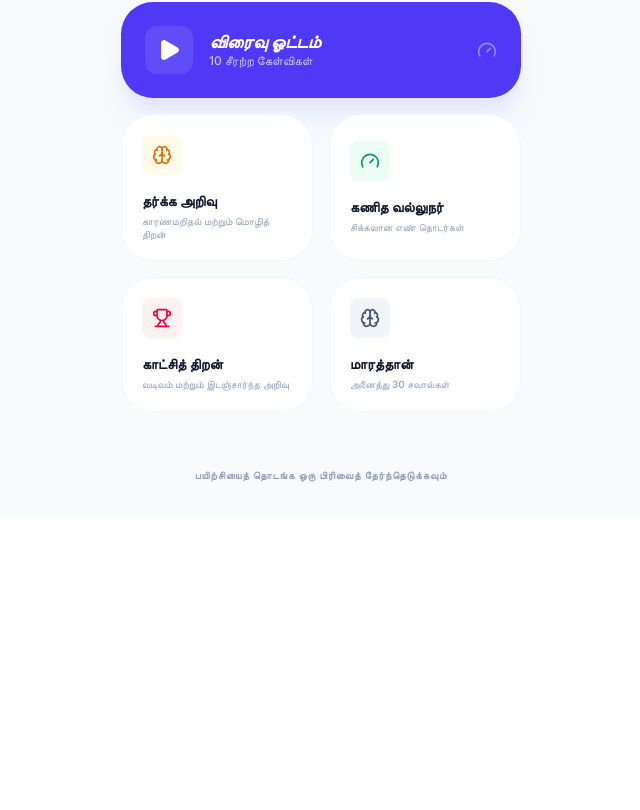
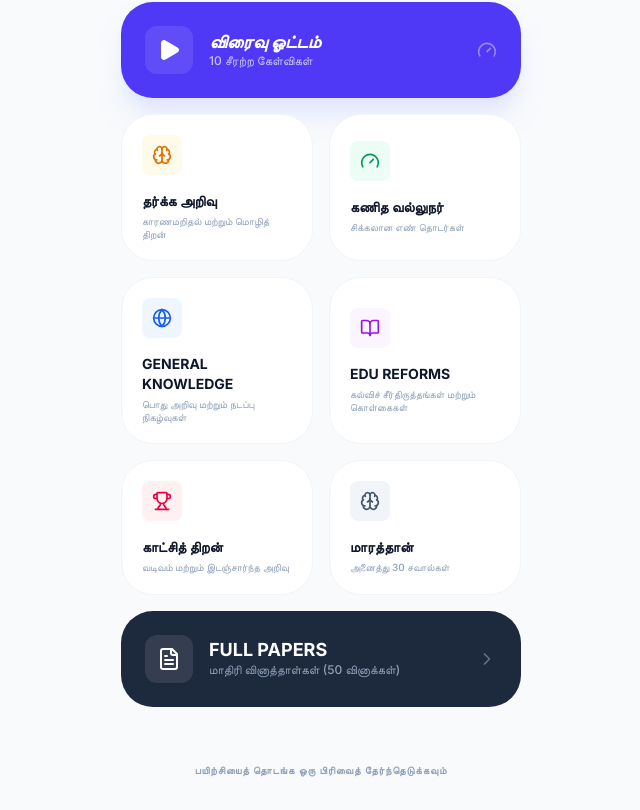
Before and after one commit to zeeerow/iq-challenger, a React (Vite) app: page / in a window 1280 px wide. Shown: the part 290-1100 px from the top of the page, without its empty margins (319-959 px from the left). Before the commit the page ends 805 px from the top, so only its background shows below. Built offline with nearby package versions, Linux system fonts and the light colour scheme.

Commit message:
Updated App.tsx

```diff
--- a/src/App.tsx
+++ b/src/App.tsx
@@ -1,20 +1,22 @@
 import { useState, useEffect } from 'react';
 import { motion, AnimatePresence } from 'motion/react';
 import questionsData from './data/questions.json';
+import papersData from './data/papers.json';
 import { useQuizEngine } from './hooks/useQuizEngine';
 import { useCountdown } from './hooks/useCountdown';
 import { QuizCard } from './components/QuizCard';
 import { Results } from './components/Results';
 import { ReviewScreen } from './components/ReviewScreen';
 import { InstallPrompt } from './components/InstallPrompt';
-import { Brain, Play, Trophy, Gauge } from 'lucide-react';
-import { Question } from './types';
+import { Brain, Play, Trophy, Gauge, Globe, BookOpen, ChevronRight, FileText, X } from 'lucide-react';
+import { Question, PapersData, Paper } from './types';
 
-type Screen = 'home' | 'quiz' | 'results' | 'review';
+type Screen = 'home' | 'quiz' | 'results' | 'review' | 'papers_main' | 'papers_list';
 
 export default function App() {
   const [screen, setScreen] = useState<Screen>('home');
   const [selectedOptionId, setSelectedOptionId] = useState<string | undefined>();
+  const [selectedPaperType, setSelectedPaperType] = useState<'iq' | 'gk' | null>(null);
 
   const engine = useQuizEngine({
     questions: questionsData as Question[],
@@ -30,7 +32,7 @@ export default function App() {
     }
   });
 
-  const handleStart = (mode: 'sprint' | 'logic' | 'visual' | 'math' | 'marathon') => {
+  const handleStart = (mode: 'sprint' | 'logic' | 'visual' | 'math' | 'marathon' | 'gk' | 'edu') => {
     let filtered = [...questionsData] as Question[];
     let count = 10;
 
@@ -44,6 +46,14 @@ export default function App() {
       case 'math':
         filtered = filtered.filter(q => q.category === 'number_series');
         break;
+      case 'gk':
+        filtered = filtered.filter(q => q.category === 'general_knowledge');
+        count = 30;
+        break;
+      case 'edu':
+        filtered = filtered.filter(q => q.category === 'edu_reforms');
+        count = 30;
+        break;
       case 'marathon':
         count = filtered.length;
         break;
@@ -52,6 +62,14 @@ export default function App() {
     }
 
     engine.startQuiz(filtered, count);
+    setScreen('quiz');
+    setSelectedOptionId(undefined);
+    timer.reset(30);
+    timer.start();
+  };
+
+  const handleStartPaper = (paper: Paper) => {
+    engine.startQuiz(paper.questions, paper.questions.length);
     setScreen('quiz');
     setSelectedOptionId(undefined);
     timer.reset(30);
@@ -171,6 +189,26 @@ export default function App() {
                     <p className="text-[10px] text-slate-400 font-medium leading-tight">சிக்கலான எண் தொடர்கள்</p>
                   </button>
                   <button
+                    onClick={() => handleStart('gk')}
+                    className="p-5 bg-white border border-slate-100 rounded-[2rem] text-left hover:border-indigo-200 transition-all active:scale-[0.96]"
+                  >
+                    <div className="w-10 h-10 bg-blue-50 rounded-lg flex items-center justify-center text-blue-600 mb-4">
+                      <Globe size={20} />
+                    </div>
+                    <h4 className="font-bold text-sm uppercase mb-1">General Knowledge</h4>
+                    <p className="text-[10px] text-slate-400 font-medium leading-tight">பொது அறிவு மற்றும் நடப்பு நிகழ்வுகள்</p>
+                  </button>
+                  <button
+                    onClick={() => handleStart('edu')}
+                    className="p-5 bg-white border border-slate-100 rounded-[2rem] text-left hover:border-indigo-200 transition-all active:scale-[0.96]"
+                  >
+                    <div className="w-10 h-10 bg-purple-50 rounded-lg flex items-center justify-center text-purple-600 mb-4">
+                      <BookOpen size={20} />
+                    </div>
+                    <h4 className="font-bold text-sm uppercase mb-1">Edu Reforms</h4>
+                    <p className="text-[10px] text-slate-400 font-medium leading-tight">கல்விச் சீர்திருத்தங்கள் மற்றும் கொள்கைகள்</p>
+                  </button>
+                  <button
                     onClick={() => handleStart('visual')}
                     className="p-5 bg-white border border-slate-100 rounded-[2rem] text-left hover:border-indigo-200 transition-all active:scale-[0.96]"
                   >
@@ -190,6 +228,24 @@ export default function App() {
                     <h4 className="font-bold text-sm uppercase mb-1">மாரத்தான்</h4>
                     <p className="text-[10px] text-slate-400 font-medium leading-tight">அனைத்து 30 சவால்கள்</p>
                   </button>
+                  <button
+                    onClick={() => {
+                      setSelectedPaperType(null);
+                      setScreen('papers_main');
+                    }}
+                    className="col-span-2 p-6 bg-slate-800 text-white rounded-[2rem] text-left hover:bg-slate-900 transition-all active:scale-[0.98] flex items-center justify-between"
+                  >
+                    <div className="flex items-center gap-4">
+                      <div className="w-12 h-12 bg-white/10 rounded-xl flex items-center justify-center">
+                        <FileText size={24} />
+                      </div>
+                      <div>
+                        <h4 className="font-bold text-lg uppercase leading-tight">Full Papers</h4>
+                        <p className="text-xs text-slate-400 font-medium">மாதிரி வினாத்தாள்கள் (50 வினாக்கள்)</p>
+                      </div>
+                    </div>
+                    <ChevronRight size={20} className="text-slate-500" />
+                  </button>
                 </div>
               </div>
 
@@ -197,6 +253,110 @@ export default function App() {
                 <p className="text-[10px] font-bold uppercase tracking-widest text-slate-400">
                   பயிற்சியைத் தொடங்க ஒரு பிரிவைத் தேர்ந்தெடுக்கவும்
                 </p>
+              </div>
+            </motion.div>
+          )}
+
+          {screen === 'papers_main' && (
+            <motion.div
+              key="papers_main"
+              initial={{ opacity: 0, x: 20 }}
+              animate={{ opacity: 1, x: 0 }}
+              exit={{ opacity: 0, x: -20 }}
+              className="flex-1 space-y-8"
+            >
+              <div className="flex items-center gap-4">
+                <button
+                  onClick={() => setScreen('home')}
+                  className="p-2 -ml-2 text-slate-400 hover:text-slate-600 hover:bg-slate-100 rounded-xl transition-all"
+                >
+                  <X size={20} />
+                </button>
+                <h1 className="text-2xl font-bold text-slate-800">முழுமையான தாள்கள்</h1>
+              </div>
+
+              <div className="grid gap-4">
+                <button
+                  onClick={() => {
+                    setSelectedPaperType('iq');
+                    setScreen('papers_list');
+                  }}
+                  className="w-full bg-white border border-slate-100 p-6 rounded-[2rem] flex items-center justify-between hover:border-indigo-200 transition-all shadow-sm group"
+                >
+                  <div className="flex items-center gap-4">
+                    <div className="w-12 h-12 bg-amber-50 text-amber-600 rounded-xl flex items-center justify-center">
+                      <Brain size={24} />
+                    </div>
+                    <div className="text-left">
+                      <h3 className="text-lg font-bold text-slate-800">IQ (தர்க்க அறிவு)</h3>
+                      <p className="text-xs text-slate-400 font-medium tracking-tight">50 வினாக்கள் கொண்ட தாள்கள்</p>
+                    </div>
+                  </div>
+                  <ChevronRight size={20} className="text-slate-200 group-hover:text-indigo-400 transition-colors" />
+                </button>
+
+                <button
+                  onClick={() => {
+                    setSelectedPaperType('gk');
+                    setScreen('papers_list');
+                  }}
+                  className="w-full bg-white border border-slate-100 p-6 rounded-[2rem] flex items-center justify-between hover:border-indigo-200 transition-all shadow-sm group"
+                >
+                  <div className="flex items-center gap-4">
+                    <div className="w-12 h-12 bg-blue-50 text-blue-600 rounded-xl flex items-center justify-center">
+                      <Globe size={24} />
+                    </div>
+                    <div className="text-left">
+                      <h3 className="text-lg font-bold text-slate-800">General Knowledge</h3>
+                      <p className="text-xs text-slate-400 font-medium tracking-tight">50 வினாக்கள் கொண்ட தாள்கள்</p>
+                    </div>
+                  </div>
+                  <ChevronRight size={20} className="text-slate-200 group-hover:text-indigo-400 transition-colors" />
+                </button>
+              </div>
+            </motion.div>
+          )}
+
+          {screen === 'papers_list' && selectedPaperType && (
+            <motion.div
+              key="papers_list"
+              initial={{ opacity: 0, x: 20 }}
+              animate={{ opacity: 1, x: 0 }}
+              exit={{ opacity: 0, x: -20 }}
+              className="flex-1 space-y-6"
+            >
+              <div className="flex items-center gap-4">
+                <button
+                  onClick={() => setScreen('papers_main')}
+                  className="p-2 -ml-2 text-slate-400 hover:text-slate-600 hover:bg-slate-100 rounded-xl transition-all"
+                >
+                  <ChevronRight size={20} className="rotate-180" />
+                </button>
+                <div>
+                  <h1 className="text-xl font-bold text-slate-800">
+                    {selectedPaperType === 'iq' ? 'IQ வினாத்தாள்கள்' : 'GK வினாத்தாள்கள்'}
+                  </h1>
+                  <p className="text-[10px] text-slate-400 font-bold uppercase tracking-widest leading-none mt-1">மாதிரித் தாள்கள்</p>
+                </div>
+              </div>
+
+              <div className="grid gap-4">
+                {((papersData as any)[selectedPaperType] as Paper[]).map((paper) => (
+                  <button
+                    key={paper.id}
+                    onClick={() => handleStartPaper(paper)}
+                    className="w-full bg-white border border-slate-100 p-5 rounded-3xl text-left hover:border-indigo-200 hover:shadow-md transition-all group"
+                  >
+                    <div className="flex justify-between items-start mb-3">
+                      <h3 className="font-bold text-slate-800">{paper.title}</h3>
+                      <span className="px-2 py-1 bg-indigo-50 text-indigo-600 text-[10px] font-bold rounded-lg uppercase">50 வினாக்கள்</span>
+                    </div>
+                    <p className="text-xs text-slate-400 leading-relaxed">{paper.description}</p>
+                    <div className="mt-4 flex items-center text-indigo-600 text-[10px] font-bold uppercase tracking-wider gap-1 opacity-0 group-hover:opacity-100 transition-opacity">
+                      தொடங்குக <ChevronRight size={10} />
+                    </div>
+                  </button>
+                ))}
               </div>
             </motion.div>
           )}
@@ -216,6 +376,8 @@ export default function App() {
                 remainingSeconds={timer.remainingSeconds}
                 onSelectOption={handleSelectOption}
                 selectedOptionId={selectedOptionId}
+                onCancel={() => setScreen('home')}
+                onComplete={() => engine.completeQuiz()}
               />
             </motion.div>
           )}
@@ -230,7 +392,7 @@ export default function App() {
             >
               <Results
                 results={engine.results}
-                questions={engine.quizQuestions}
+                questions={engine.attendedQuestions.length > 0 ? engine.attendedQuestions : engine.quizQuestions}
                 selectedAnswers={engine.selectedAnswers}
                 onRestart={handleRestart}
                 onHome={() => setScreen('home')}
@@ -248,7 +410,7 @@ export default function App() {
               className="flex-1"
             >
               <ReviewScreen
-                questions={engine.quizQuestions}
+                questions={engine.attendedQuestions.length > 0 ? engine.attendedQuestions : engine.quizQuestions}
                 selectedAnswers={engine.selectedAnswers}
                 onBack={() => setScreen('results')}
               />
```
